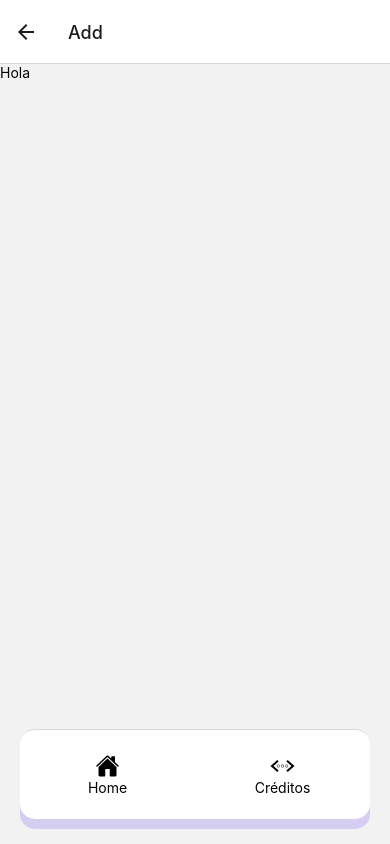
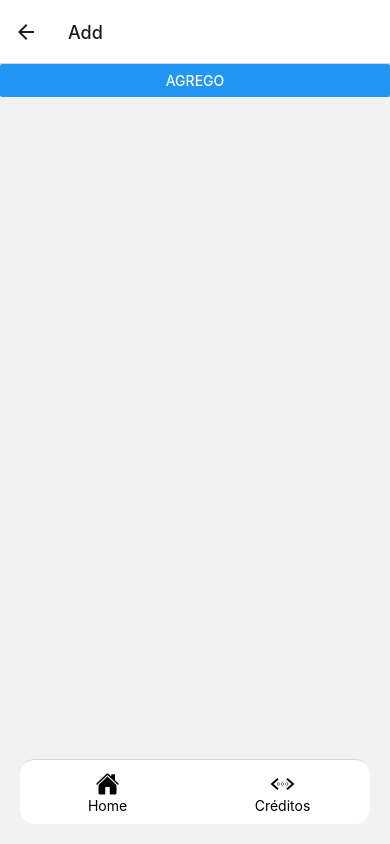
Before and after one commit to Luciano-Tarsia/DesarrolloDeApps, a React Native app: screen /Add in a window 390 px wide. Built offline with nearby package versions, Linux system fonts and the light colour scheme.

Commit message:
Arreglar AddScreen (eliminateItem)

```diff
--- a/App.js
+++ b/App.js
@@ -2,7 +2,9 @@ import React, {useState} from 'react';
 
 import AppLoading from 'expo-app-loading';
 import { NavigationContainer } from '@react-navigation/native';
+import { Provider } from 'react-redux';
 import TabNavigator from './navigation/TabNavigator';
+import store from "./store"
 import { useFonts } from 'expo-font';
 
 export default function App() {
@@ -15,12 +17,10 @@ export default function App() {
   if (!loaded) return <AppLoading />
 
   return (
-    <NavigationContainer>
-      <TabNavigator/>
-    </NavigationContainer>
+    <Provider store={store}>
+      <NavigationContainer>
+        <TabNavigator/>
+      </NavigationContainer>
+    </Provider>
   )
 }
-
-//const styles = StyleSheet.create({
-//
-//});
--- a/navigation/TabNavigator.js
+++ b/navigation/TabNavigator.js
@@ -51,16 +51,13 @@ const TabNavigator = () => {
 const styles = StyleSheet.create({
     tabBar: {
         shadowColor: '#7f5df0',
-        shadowOffset: {width: 0, height: 10},
-        shadowOpacity: 0.25,
-        shadowRadius: 0.25,
-        elevation: 5,
+        elevation: 20,
         position: "absolute",
-        bottom: 25,
+        bottom: 20,
         left: 20,
         right: 20,
         borderRadius: 15,
-        height: 90,
+        height: 65,
     },
     item: {
         flex: 1,
--- a/package.json
+++ b/package.json
@@ -22,7 +22,9 @@
     "react-native": "0.64.3",
     "react-native-safe-area-context": "3.3.2",
     "react-native-screens": "~3.8.0",
-    "react-native-web": "0.17.1"
+    "react-native-web": "0.17.1",
+    "react-redux": "^7.2.6",
+    "redux": "^4.1.2"
   },
   "devDependencies": {
     "@babel/core": "^7.12.9"
--- a/pages/AddScreen.js
+++ b/pages/AddScreen.js
@@ -1,14 +1,16 @@
 import { Button, Image, StyleSheet, Text, View } from "react-native";
+import React, { useEffect } from "react";
+import { connect, useDispatch, useSelector } from 'react-redux';
 
-import Boton from "../components/Boton";
-import React from "react";
-
-//<Boton addItem={addItem} setText={setText} />
+import { addToList } from "../store/actions/action";
 
 const AddScreen = props => {
+    const dispatch = useDispatch()
+    const lista = useSelector(state => state.list.list)
+
     return(
         <View style={styles.container}>
-            <Text>Hola</Text>
+            <Button title="Agrego" onPress={() => dispatch(addToList({id: Math.random().toString(), value: "Forro", cat: 1}))} />
         </View>
     )
 }
@@ -40,4 +42,5 @@ const styles = StyleSheet.create({
     },
 })
 
-export default AddScreen
+export default connect()(AddScreen)
+//export default AddScreen
--- a/pages/AuxiliarScreenOne.js
+++ b/pages/AuxiliarScreenOne.js
@@ -5,7 +5,7 @@ import React from "react";
 const AuxiliarScreenOne = props => {
     return(
         <View style={styles.container}>
-            <Text   style={styles.text}>Pantalla uno</Text>
+            <Text   style={styles.text}>Aplicación creada por Luciano Tarsia en Diciembre de 2021.</Text>
             <Image  style={styles.image} source={require('../assets/images/Logo.png')} />
         </View>
     )
@@ -13,12 +13,15 @@ const AuxiliarScreenOne = props => {
 
 const styles = StyleSheet.create({
     container:  {
-        marginTop: 0,
         flex: 1,
+        flexDirection: "column",
+        justifyContent: "center",
+        alignContent: "center",
+        maxHeight: "80%",
     },
     image:      {
         width: "50%",
-        height: "20%",
+        height: "30%",
         resizeMode: 'contain',
         alignSelf: "center",
         margin: 0,
@@ -27,7 +30,8 @@ const styles = StyleSheet.create({
     text:       {
         textAlign: 'center',
         fontFamily:"openSans",
-        margin: 5,
+        width: "50%",
+        alignSelf: "center",
     },
     navbar:     {
         marginTop: 5,
--- a/pages/HomeScreen.js
+++ b/pages/HomeScreen.js
@@ -2,6 +2,7 @@ import { Button, Image, StyleSheet, Text, TouchableOpacity, View } from "react-n
 
 import React from "react";
 import { useNavigation } from '@react-navigation/native';
+import { useSelector } from 'react-redux';
 
 const HomeScreen = () => {
 
--- a/pages/ListScreen.js
+++ b/pages/ListScreen.js
@@ -1,30 +1,16 @@
 import { Button, FlatList, Pressable, StyleSheet, Text, View } from 'react-native';
 import React, {useState} from 'react';
+import { useDispatch, useSelector } from 'react-redux';
 
-import Boton from '../components/Boton';
+import { eliminateFromList } from "../store/actions/action";
 import { useNavigation } from '@react-navigation/native';
 
 const ListScreen = props => {
 
     const navigation = useNavigation();
 
-    const [lista, setLista] = useState([]);
-    const [text, setText] = React.useState("Useless Text");
-    const [render, setRender] = useState(false);              //Esto solo sirve para que renderice cuando llamo a itemHecho
-
-    const addItem = () => {
-        let newElement = {id: Math.random().toString(), value: text, state: false}
-        setLista(lista.concat([newElement]))
-    }
-
-    const eliminateItem = (idItem) => {
-        setLista(lista.filter((item) => item.id !== idItem))
-    }
-
-    const doneItem = (item) => {
-        item.state = true
-        setRender(!render)
-    }
+    const dispatch = useDispatch()
+    const lista = useSelector(state => state.list.list)
 
     return(
         <View style={
@@ -38,7 +24,7 @@ const ListScreen = props => {
                     onPress={()=>{navigation.navigate('Add')}}
                     style={styles.boton}
                 >
-                    <Text style={{color:"white"}}>AGREGAR IMAGEN</Text>
+                    <Text style={{color:"white", fontFamily: "openSans",}}>AGREGAR IMAGEN</Text>
                 </Pressable>
             </View>
 
@@ -48,21 +34,18 @@ const ListScreen = props => {
                 <View style={styles.cuadricula}>
                     <Text
                         style={
-                            data.item.state ? styles.itemHecho: styles.item
+                            styles.item
                         }
                     >
                         {data.item.value}
                     </Text>
-
-                    <Button
-                        onPress={() => eliminateItem(data.item.id)}
-                        title="Eliminate"
-                    />
-
-                    <Button
-                        onPress={() => doneItem(data.item)}
-                        title="Done"
-                    />
+                    <Pressable
+                        onPress={() => dispatch(eliminateFromList(data.item.id))}
+                        //onPress={() => console.log(data.item.id)}
+                        style={styles.boton}
+                    >
+                        <Text style={{color:"white", fontFamily: "openSans",}}>ELIMINAR</Text>
+                    </Pressable>
                 </View>
                 )}
             />
--- /dev/null
+++ b/store/actions/action.js
@@ -0,0 +1,12 @@
+export const ADD_TO_LIST = "ADD_TO_LIST"
+export const ELIMINATE_FROM_LIST = "ELIMINATE_FROM_LIST"
+
+export const addToList = (item) => ({
+    type: ADD_TO_LIST,
+    item: item
+})
+
+export const eliminateFromList = (id) => ({
+    type: ADD_TO_LIST,
+    id: id
+})
--- /dev/null
+++ b/store/index.js
@@ -0,0 +1,9 @@
+import { combineReducers, createStore } from "redux";
+
+import listReducer from "./reducers/reducer";
+
+const rootReducer = combineReducers({
+    list: listReducer,
+})
+
+export default createStore(rootReducer)
--- /dev/null
+++ b/store/reducers/reducer.js
@@ -0,0 +1,22 @@
+import { ADD_TO_LIST, ELIMINATE_FROM_LIST } from "../actions/action"
+
+const initialState = {
+    list: [{id: Math.random().toString(), value: "Hola Mundo", cat: 1}],
+}
+
+const listReducer = (state = initialState, action) => {
+    switch(action.type){
+        case ADD_TO_LIST:
+            return {
+                list: [...state.list, action.item]
+            }
+        case ELIMINATE_FROM_LIST:
+            return {
+                list: state.list.filter(item => item.id !== state.id)
+            }
+        default:
+            return state
+    }
+}
+
+export default listReducer
```
Also changed, not shown: 1 other file (tests, documents, lock files or other folders).
